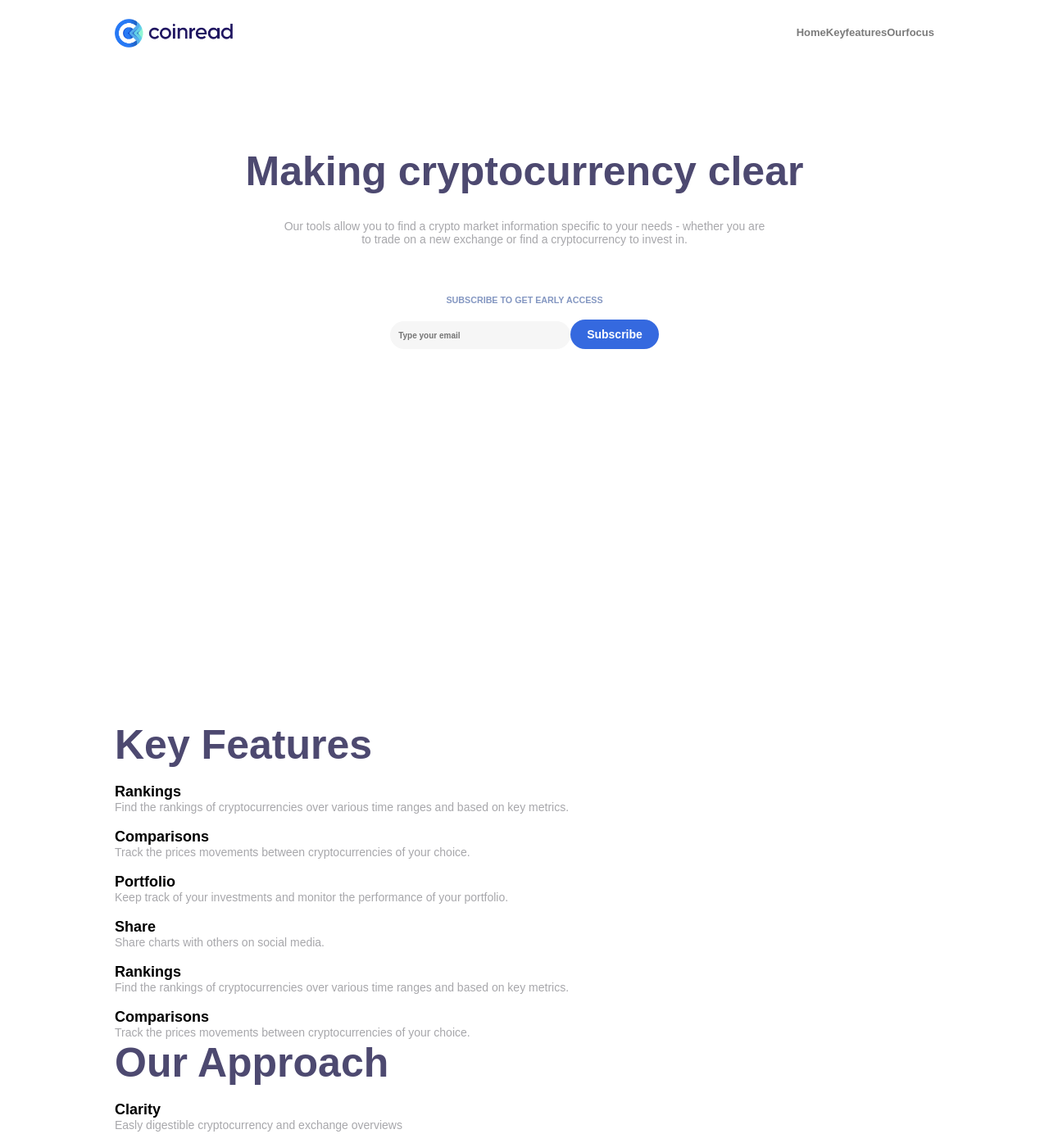
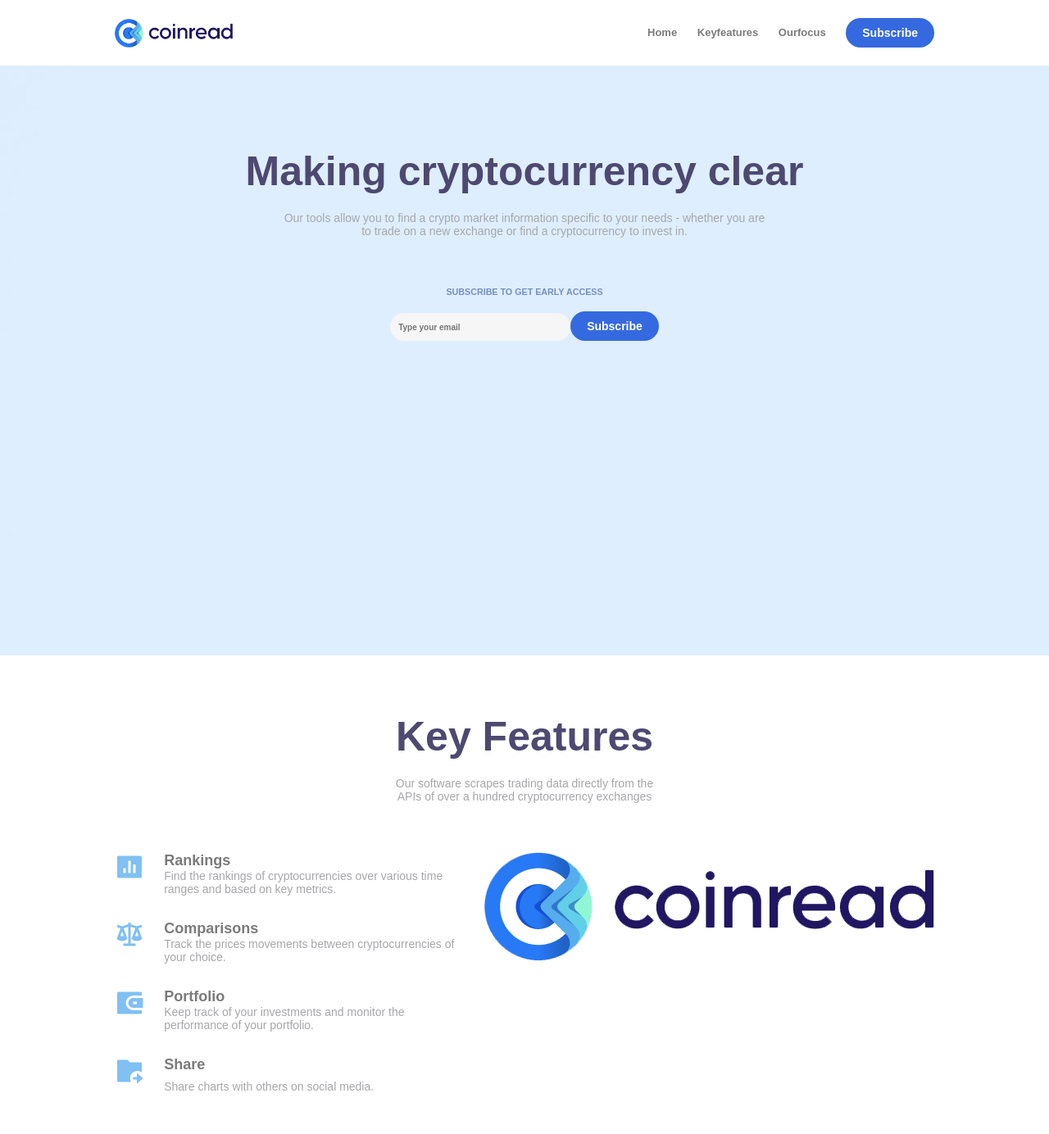
Before and after one commit to denathalimi/CryptoRead-Project, a plain HTML site: page index.html in a window 1280 px wide. Shown: the top 1384 px of the page at 82% size. Drawn offline with Linux system fonts and the light colour scheme; a web font is replaced by a local one.

Commit message:
5th-commit

```diff
--- a/assets/scss/style.scss
+++ b/assets/scss/style.scss
@@ -23,19 +23,19 @@ header {
     }
 
     nav {
+        width: 35%;
+        display: block;
 
         ul {
             list-style-type: none;
             @include flexSbAc;
         }
 
-        li {
-        }
-
-        a {
+        .nav-link {
             text-decoration: none;
             font-weight: 700;
             font-size: 13px;
+            font-family: $fmedium;
             color: #7b7b7b;
 
             &:after {
@@ -58,8 +58,9 @@ header {
 
 main {
     width: 100%;
-    height: calc(100vh - 100px);
-    background-image: url('../img/background.png');
+    height: calc(100vh - 80px);
+    width: 100vw;
+    background-image: url('../img/1635959817-12880x1440heroimagev3.jpg');
     background-repeat: no-repeat;
 
     div {
@@ -67,8 +68,8 @@ main {
     }
 
     .main-title {
-        margin-top: 100px;
-        margin-bottom: 30px;
+        padding-top: 100px;
+        padding-bottom: 20px;
     }
 
     h6 {
@@ -80,3 +81,46 @@ main {
     }
 
 }
+
+section.keyfeatures {
+    padding: 70px 0px;
+
+    .keyfeatures-title {
+        text-align: center;
+
+        h1 {
+            margin-bottom: 20px;
+        }
+
+        p {
+            margin-bottom: 60px;
+        }
+    }
+
+    .keyfeatures-grid {
+        display: grid;
+        grid-template-columns: repeat(2, 1fr);
+        grid-template-rows: repeat(4, 1fr);
+        gap: 30px;
+    }
+
+    .keyfeatures-category {
+        display: grid;
+        grid-template-columns: 1fr 6fr;
+
+
+        svg {
+            grid-row: 1 / 3;
+        }
+
+    }
+
+    img {
+        grid-column: 2 / 3;
+        grid-row: 1 / 5;
+    }
+
+    h4 {
+        color: $cdarkgray;
+    }
+}
--- a/index.html
+++ b/index.html
@@ -13,9 +13,10 @@
             <img src="assets/img/logo.png" alt="CoinRead Logo">
             <nav>
                 <ul>
-                    <li><a href="#">Home</a></li>
-                    <li><a href="#">Keyfeatures</a></li>
-                    <li><a href="#">Ourfocus</a></li>
+                    <li><a href="#" class="nav-link">Home</a></li>
+                    <li><a href="#" class="nav-link">Keyfeatures</a></li>
+                    <li><a href="#" class="nav-link">Ourfocus</a></li>
+                    <a href="#" class="btn btn-subscribe">Subscribe</a>
                 </ul>
             </nav>
         </div>
@@ -30,38 +31,32 @@
     </main>
     <section class="keyfeatures">
         <div class="container">
-            <h1>Key Features</h1>
+            <div class="keyfeatures-title">
+                <h1>Key Features</h1>
+                <p>Our software scrapes trading data directly from the <br>APIs of over a hundred cryptocurrency exchanges</p>
+            </div>
             <div class="keyfeatures-grid">
                 <div class="keyfeatures-category">
-                    <img src="assets/css/category-1.png" alt="">
+                    <svg xmlns="http://www.w3.org/2000/svg" viewBox="0 0 24 24" width="36" height="36"><path fill="none" d="M0 0h24v24H0z"/><path d="M3 3h18a1 1 0 0 1 1 1v16a1 1 0 0 1-1 1H3a1 1 0 0 1-1-1V4a1 1 0 0 1 1-1zm4 10v4h2v-4H7zm4-6v10h2V7h-2zm4 3v7h2v-7h-2z" fill="rgba(128,192,242,1)"/></svg>
                     <h4>Rankings</h4>
                     <p>Find the rankings of cryptocurrencies over various time ranges and based on key metrics.</p>
                 </div> <!--keyfeatures-category-->
                 <div class="keyfeatures-category">
-                    <img src="assets/css/category-1.png" alt="">
+                    <svg xmlns="http://www.w3.org/2000/svg" viewBox="0 0 24 24" width="36" height="36"><path fill="none" d="M0 0H24V24H0z"/><path d="M13 2v1.278l5 1.668 3.632-1.21.633 1.896-3.032 1.011 3.096 8.512C21.237 16.292 19.7 17 18 17c-1.701 0-3.237-.708-4.329-1.845l3.094-8.512L13 5.387V19H17v2H7v-2h4V5.387L7.232 6.643l3.096 8.512C9.237 16.292 7.7 17 6 17c-1.701 0-3.237-.708-4.329-1.845l3.094-8.512-3.03-1.01.633-1.898L6 4.945l5-1.667V2h2zm5 7.103L16.582 13h2.835L18 9.103zm-12 0L4.582 13h2.835L6 9.103z" fill="rgba(128,192,242,1)"/></svg>
                     <h4>Comparisons</h4>
                     <p>Track the prices movements between cryptocurrencies of your choice.</p>
                 </div> <!--keyfeatures-category-->
                 <div class="keyfeatures-category">
-                    <img src="assets/css/category-1.png" alt="">
+                    <svg xmlns="http://www.w3.org/2000/svg" viewBox="0 0 24 24" width="36" height="36"><path fill="none" d="M0 0h24v24H0z"/><path d="M22 6h-7a6 6 0 1 0 0 12h7v2a1 1 0 0 1-1 1H3a1 1 0 0 1-1-1V4a1 1 0 0 1 1-1h18a1 1 0 0 1 1 1v2zm-7 2h8v8h-8a4 4 0 1 1 0-8zm0 3v2h3v-2h-3z" fill="rgba(128,192,242,1)"/></svg>
                     <h4>Portfolio</h4>
                     <p>Keep track of your investments and monitor the performance of your portfolio.</p>
                 </div> <!--keyfeatures-category-->
                 <div class="keyfeatures-category">
-                    <img src="assets/css/category-1.png" alt="">
+                    <svg xmlns="http://www.w3.org/2000/svg" viewBox="0 0 24 24" width="36" height="36"><path fill="none" d="M0 0h24v24H0z"/><path d="M22 13.126A6 6 0 0 0 13.303 21H3a1 1 0 0 1-1-1V4a1 1 0 0 1 1-1h7.414l2 2H21a1 1 0 0 1 1 1v7.126zM18 17v-3.5l5 4.5-5 4.5V19h-3v-2h3z" fill="rgba(128,192,242,1)"/></svg>
                     <h4>Share</h4>
                     <p>Share charts with others on social media.</p>
                 </div> <!--.keyfeatures-category-->
-                <div class="keyfeatures-category">
-                    <img src="assets/css/category-1.png" alt="">
-                    <h4>Rankings</h4>
-                    <p>Find the rankings of cryptocurrencies over various time ranges and based on key metrics.</p>
-                </div> <!--keyfeatures-category-->
-                <div class="keyfeatures-category">
-                    <img src="assets/css/category-1.png" alt="">
-                    <h4>Comparisons</h4>
-                    <p>Track the prices movements between cryptocurrencies of your choice.</p>
-                </div> <!--keyfeatures-category-->
+                <img src="assets/img/logo.png" alt="logo" class="denat">
             </div><!--keyfeatures-grid-->
         </div>
     </section>
```
Also changed, not shown: assets/css/style.css, assets/img/1635959817-12880x1440heroimagev3.jpg (added), assets/img/bg.png (added), assets/img/deni.png (added), 1 other file.
